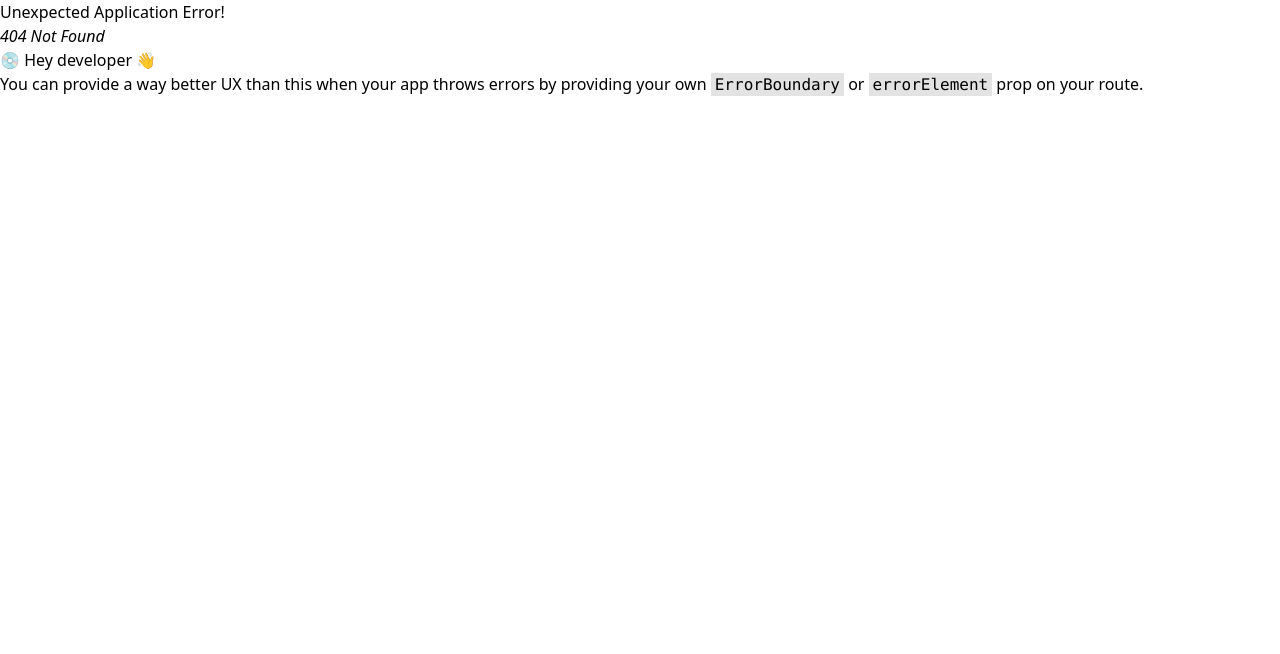
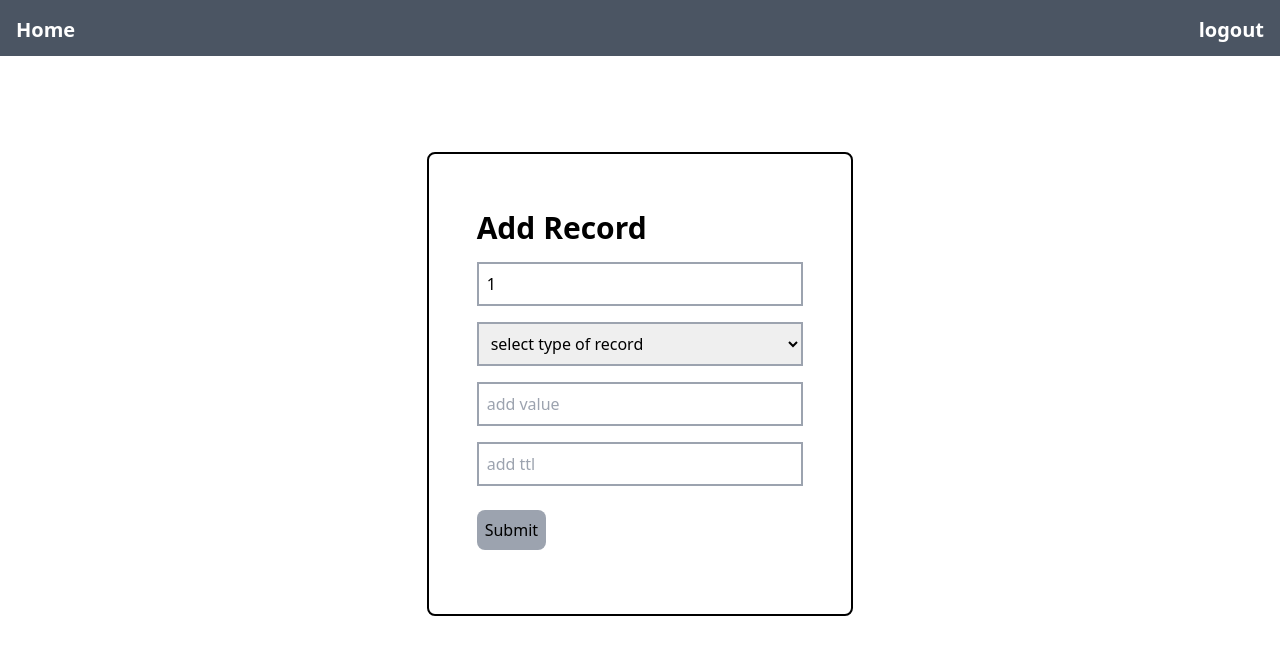
Before and after one commit to nikhilpj/dns-management-front, a React (Create React App) app: page /add/1/1 in a window 1280 px wide. Before the commit this address had no page. Shown: the top 654 px of the page. Built offline with nearby package versions, Linux system fonts and the light colour scheme.

Commit message:
debugging error

```diff
--- a/src/App.js
+++ b/src/App.js
@@ -27,15 +27,15 @@ function App() {
       element:<Dashboard/>
     },
     {
-      path:'/add/:name',
+      path:'/add/:name/:id',
       element:<AddRecord/>
     },
     {
-      path:'/delete/:encodedRecord/:name',
+      path:'/delete/:encodedRecord/:name/:id',
       element:<DeleteRecord/>
     },
     {
-      path:'/edit/:encodedRecord/:name',
+      path:'/edit/:encodedRecord/:name/:id',
       element:<EditRecord/>
     },
     {
--- a/src/components/AddRecord.js
+++ b/src/components/AddRecord.js
@@ -9,7 +9,7 @@ import Header from "./Header";
 
 
 const AddRecord = () => {
-  const {name} = useParams()
+  const {name,id} = useParams()
   const [value,setValue] = useState('')
   const [ttl,setTtl] = useState('')
   const [recordType,setRecordType] =useState('')
@@ -24,6 +24,7 @@ const AddRecord = () => {
         method: "post",
         url: "https://dns-management-back.onrender.com/user/add",
         data: {
+          id:id,
           name:name,
           recordType:recordType,
           value:value,
--- a/src/components/Dashboard.js
+++ b/src/components/Dashboard.js
@@ -61,12 +61,12 @@ const Dashboard = () => {
 
   const handleDeleteRecord = (record) => {
     const encodedRecord = encodeURIComponent(JSON.stringify(record));
-    navigate(`/delete/${encodedRecord}/${name}`);
+    navigate(`/delete/${encodedRecord}/${name}/${id}`);
   };
 
   const handleEditRecord = (record) => {
     const encodedRecord = encodeURIComponent(JSON.stringify(record));
-    navigate(`/edit/${encodedRecord}/${name}`);
+    navigate(`/edit/${encodedRecord}/${name}/${id}`);
   };
 
   const filteredRecords = selectedRecord
@@ -96,7 +96,7 @@ const Dashboard = () => {
 
             <button
               className="  border-2 bg-gray-100 border-gray-800 rounded-md py-2 px-3   "
-              onClick={() => navigate(`/add/${name}`)}
+              onClick={() => navigate(`/add/${name}/${id}`)}
             >
               Add Record
             </button>
--- a/src/components/DeleteRecord.js
+++ b/src/components/DeleteRecord.js
@@ -6,7 +6,7 @@ import Header from "./Header";
 
 const DeleteRecord=()=>{
     const navigate = useNavigate('')
-    const { encodedRecord,name } = useParams();
+    const { encodedRecord,name,id } = useParams();
     const record = JSON.parse(decodeURIComponent(encodedRecord));
     const token = localStorage.getItem('token');
 
@@ -20,6 +20,7 @@ const DeleteRecord=()=>{
             method: "post",
             url: "https://dns-management-back.onrender.com/user/delete",
             data: {
+              id:id,
               name:name,
               recordType:record.Type,
               value:record.ResourceRecords,
--- a/src/components/EditRecord.js
+++ b/src/components/EditRecord.js
@@ -8,7 +8,7 @@ import Header from "./Header";
 
 
 const EditRecord = () => {
-    const { encodedRecord ,name} = useParams();
+    const { encodedRecord ,name,id} = useParams();
     const record = JSON.parse(decodeURIComponent(encodedRecord));
   const [value,setValue] = useState(record.ResourceRecords)
   const [ttl,setTtl] = useState(record.TTL)
@@ -32,6 +32,7 @@ const EditRecord = () => {
         method: "post",
         url: "https://dns-management-back.onrender.com/user/edit",
         data: {
+          id:id,
           name:name,
           recordType:recordType,
           value:value,
--- a/src/components/ViewHostedZone.js
+++ b/src/components/ViewHostedZone.js
@@ -7,7 +7,7 @@ import "react-toastify/dist/ReactToastify.css";
 import Header from "./Header";
 
 const ViewHostingZone = () => {
-
+  const [hostedZoneName,setHostedZoneName] = useState('')
   const [zoneDetails, setZoneDetails] = useState("");
 
   const navigate = useNavigate();
```
